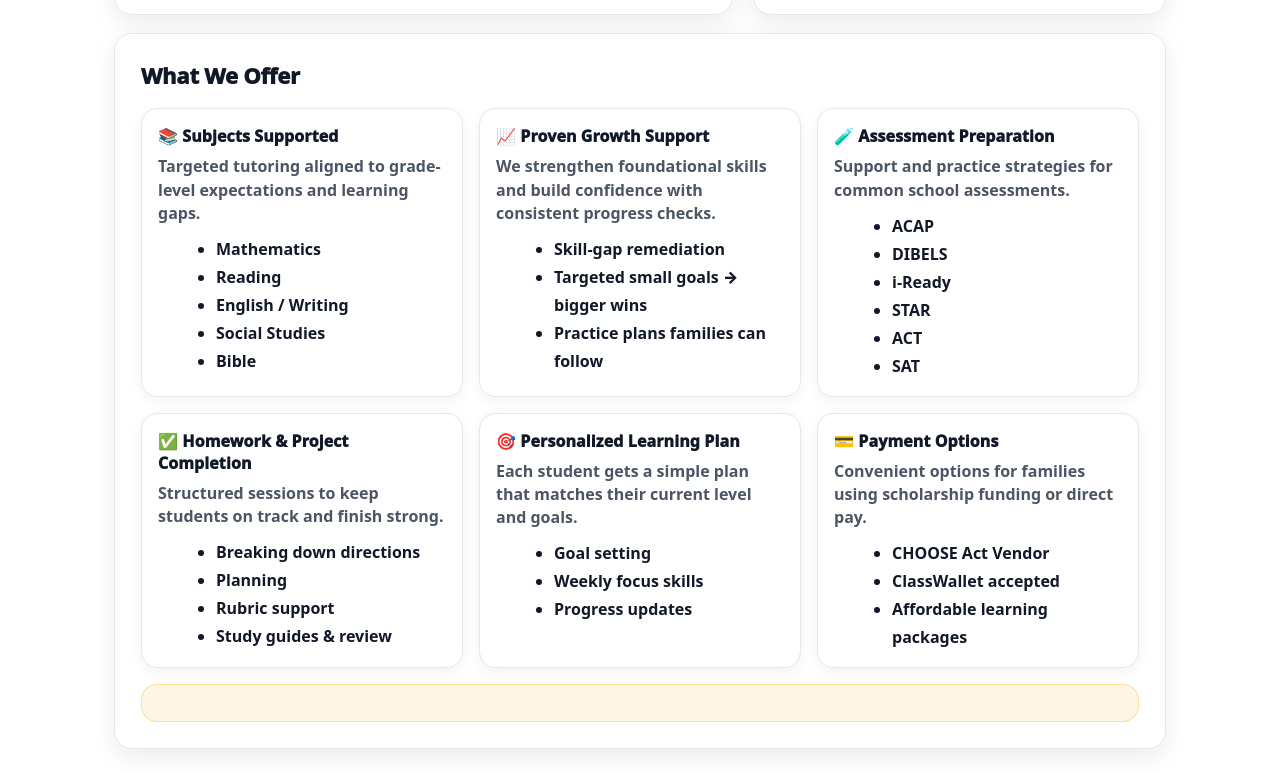
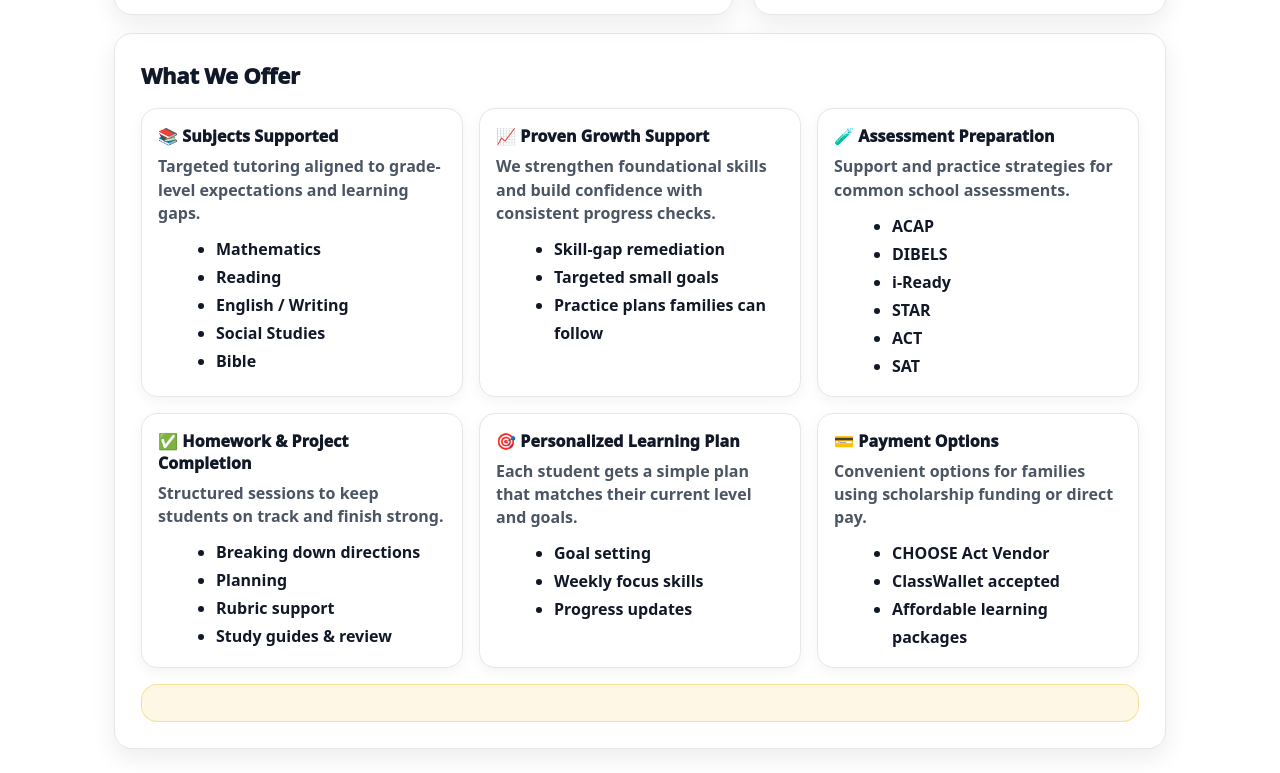
Before and after one commit to vondapjohnson-blip/HOT-Educational-Services, a plain HTML site: page index.html in a window 1280 px wide. Shown: the part 827-1600 px from the top of the page. Drawn offline with Linux system fonts and the light colour scheme.

Commit message:
Update index.html

```diff
--- a/index.html
+++ b/index.html
@@ -321,7 +321,7 @@
           <p>We strengthen foundational skills and build confidence with consistent progress checks.</p>
           <ul class="list">
             <li>Skill-gap remediation</li>
-            <li>Targeted small goals → bigger wins</li>
+            <li>Targeted small goals </li>
             <li>Practice plans families can follow</li>
           </ul>
         </div>
```
